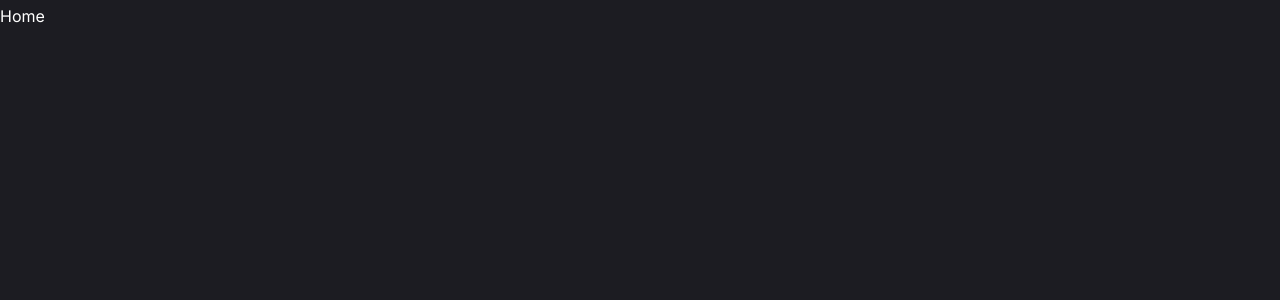
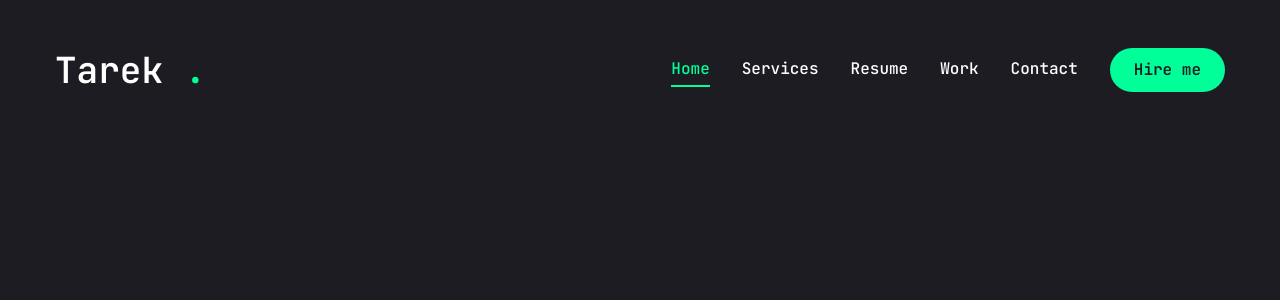
Before and after one commit to TarekSaeed95/portfolio-next.js, a Next.js app: page / in a window 1280 px wide. Shown: the top 300 px of the page. Built offline with nearby package versions, Linux system fonts and the light colour scheme.

Commit message:
edit: layout lang and import (Header, stair transition, page transition )

```diff
--- a/src/app/layout.tsx
+++ b/src/app/layout.tsx
@@ -1,8 +1,15 @@
 import type { Metadata } from "next";
-import { Inter } from "next/font/google";
+import { JetBrains_Mono } from "next/font/google";
 import "./globals.css";
+import Header from "@/components/Header";
+import PageTransition from "@/components/PageTransition";
+import StairTransition from "@/components/StairTransition";
 
-const inter = Inter({ subsets: ["latin"] });
+const jetBrains_Mono = JetBrains_Mono({
+  subsets: ["latin"],
+  weight: ["100", "200", "300", "400", "500", "600", "700", "800"],
+  variable: "--font-jetbrainsMono",
+});
 
 export const metadata: Metadata = {
   title: "Create Next App",
@@ -16,7 +23,11 @@ export default function RootLayout({
 }>) {
   return (
     <html lang="en">
-      <body className={inter.className}>{children}</body>
+      <body className={jetBrains_Mono.variable}>
+        <Header/>
+        <StairTransition/>
+        <PageTransition>{children}</PageTransition>
+        </body>
     </html>
   );
 }
```
